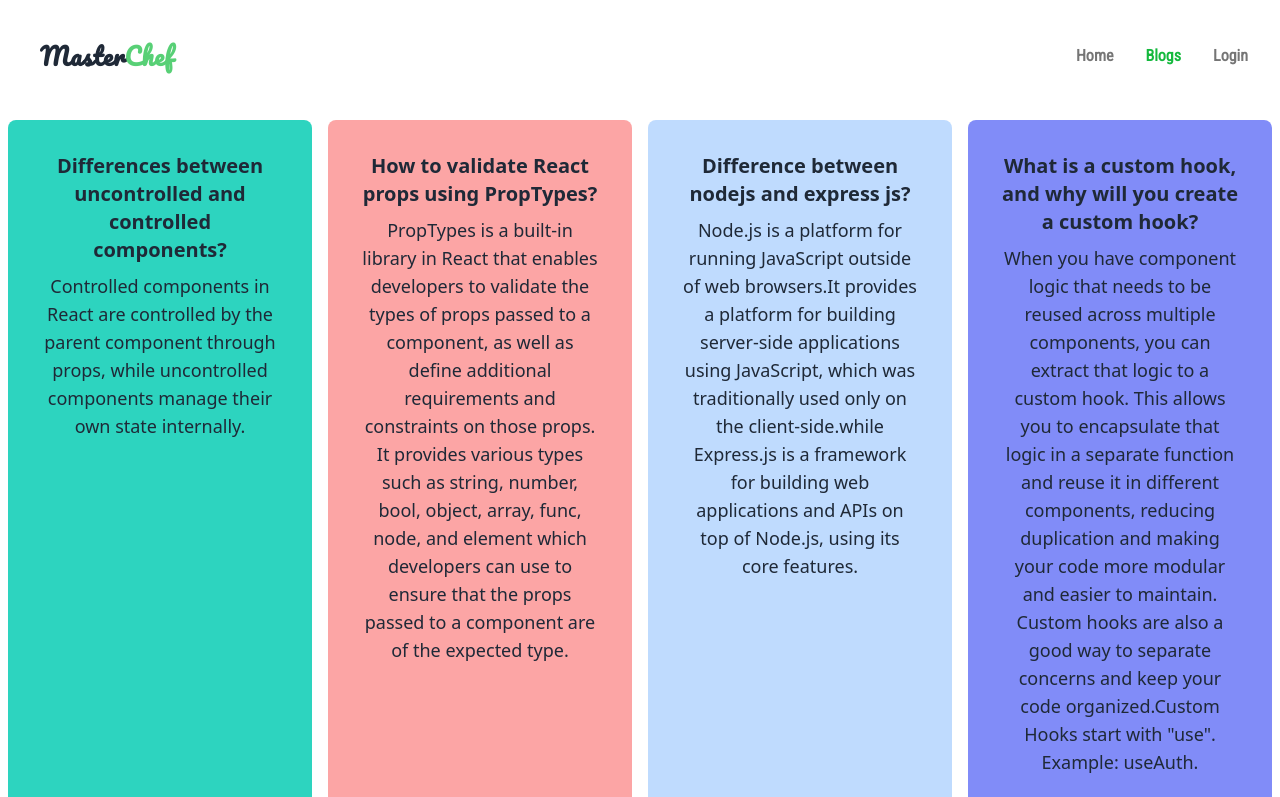
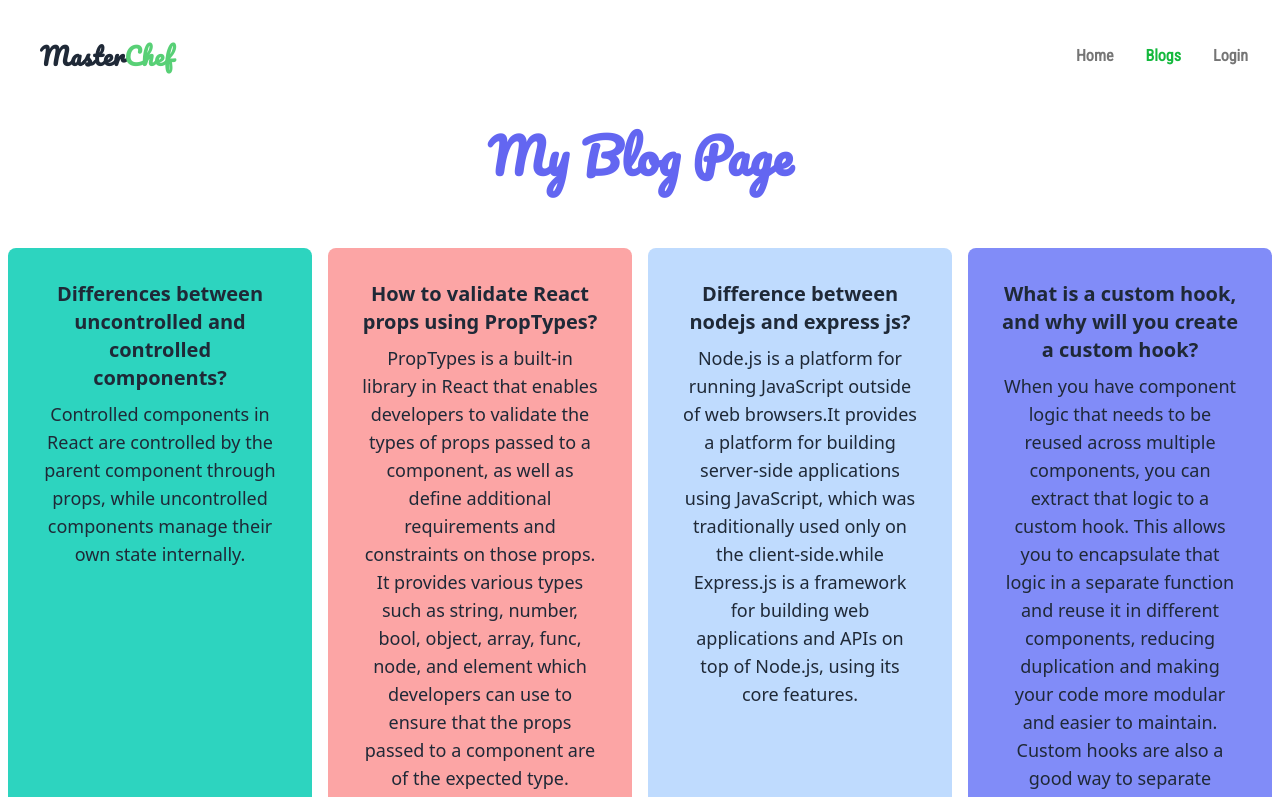
Before and after one commit to istiaq-tanim/Master-Chef-Client, a React (Vite) app: page /blogs in a window 1280 px wide. Shown: the top 797 px of the page. Built offline with nearby package versions, Linux system fonts and the light colour scheme; no server answers.

Commit message:
pdf added

```diff
--- a/src/Pages/Blogs/Blog.jsx
+++ b/src/Pages/Blogs/Blog.jsx
@@ -1,8 +1,19 @@
 import React from 'react';
+import ReactToPdf from 'react-to-pdf'
+
 
 const Blog = () => {
+    const ref = React.createRef();
+    const options = {
+        orientation: 'landscape',
+        size:"A4"
+    };
+
+
+
     return (
-
+        <div ref={ref}>
+            <h3 className='font-display text-center my-10 text-5xl font-bold text-indigo-500'>My Blog Page</h3>
             <div className='md:flex'>
                 <div className="my-5 card w-full lg:w-1/3 bg-base-100 p-2">
                     <div className="card-body items-center text-center bg-teal-400 rounded-lg">
@@ -34,6 +45,17 @@ const Blog = () => {
                     </div>
                 </div>
             </div>
+            <div className='text-center mb-10'>
+                <ReactToPdf targetRef={ref} options={options} x={0} y={0} scale={0.72} filename="div-blue.pdf">
+                    {({ toPdf }) => (
+                        <button onClick={toPdf} className="btn btn-error">Download</button>
+                    )}
+                </ReactToPdf>
+
+
+            </div>
+        </div>
+
     );
 
 };
```
Lines whose indentation alone changed are shown as unchanged.
